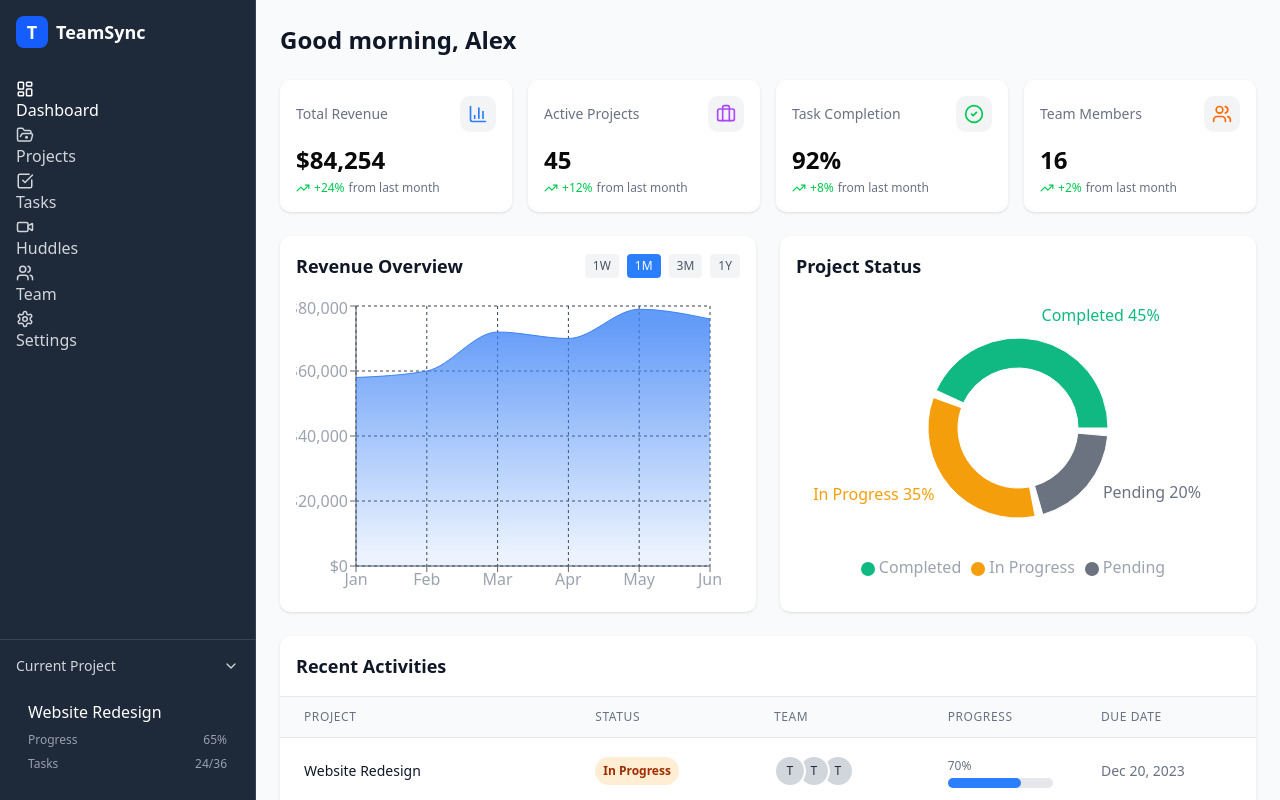
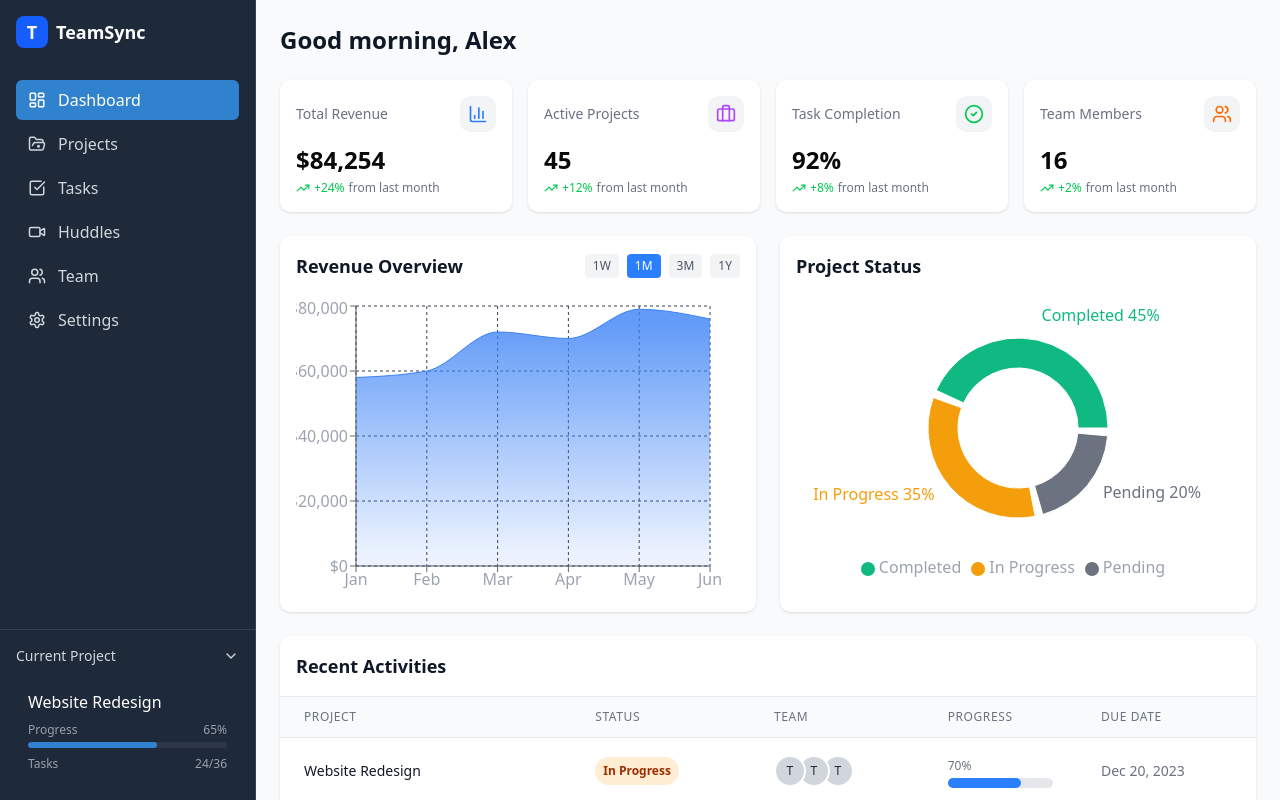
Before and after one commit to fuentes-vincent/project-manigga, a Next.js app: page /dashboard in a window 1280 px wide. Built offline with nearby package versions, Linux system fonts and the light colour scheme.

Commit message:
Fix sidebar set up

```diff
--- a/src/components/project/TaskCard.tsx
+++ b/src/components/project/TaskCard.tsx
@@ -14,6 +14,7 @@ const AvatarGroup: React.FC<{ users: User[], max?: number }> = ({ users, max = 3
   const remainingCount = users.length - max;
 
   return (
+    <>
       <div className="flex -space-x-2">
         {displayUsers.map((user) => (
           <div
@@ -33,6 +34,8 @@ const AvatarGroup: React.FC<{ users: User[], max?: number }> = ({ users, max = 3
           </div>
         )}
       </div>
+    </>
+
   );
 };
 
--- a/src/components/project/project-dashboard.css
+++ b/src/components/project/project-dashboard.css
@@ -56,24 +56,10 @@
   text-decoration: underline;
 }
 
+/* styles moved to src/components/sidebar/sidebar.css */
+
 /* Sidebar styles */
-.sidebar-nav-item {
-  display: flex;
-  align-items: center;
-  padding: 0.5rem 0.75rem;
-  border-radius: 0.375rem;
-  margin-bottom: 0.25rem;
-  transition: background-color 0.2s;
-}
-
-.sidebar-nav-item:hover {
-  background-color: rgba(255, 255, 255, 0.05);
-}
-
-.sidebar-nav-item-active {
-  background-color: #3182CE;
-  color: white;
-}
+/* styles moved to src/components/sidebar/sidebar.css */
 
 .project-progress-bar {
   height: 6px;
--- a/src/components/sidebar/Sidebar.tsx
+++ b/src/components/sidebar/Sidebar.tsx
@@ -12,6 +12,7 @@ import { useStore } from '../../stores/Store';
 import Link from 'next/link';
 import { Dashboard } from '../dashboard';
 import { usePathname } from 'next/navigation';
+import './sidebar.css';
 
 const Sidebar: React.FC = () => {
   const { currentProject } = useStore();
@@ -42,8 +43,8 @@ const Sidebar: React.FC = () => {
 
           <li>
             <Link
-              href="/projects"
-              className={`sidebar-nav-item ${pathname === '/projects' || pathname === '/project-dashboard' ? 'sidebar-nav-item-active text-white' : 'text-gray-300 hover:text-white'}`}
+              href="/project"
+              className={`sidebar-nav-item ${pathname === '/project' || pathname === '/project-dashboard' ? 'sidebar-nav-item-active text-white' : 'text-gray-300 hover:text-white'}`}
             >
               <FolderOpenDot size={18} className="mr-3" />
               Projects
--- /dev/null
+++ b/src/components/sidebar/sidebar.css
@@ -0,0 +1,36 @@
+/* Sidebar styles */
+.sidebar-nav-item {
+  display: flex;
+  align-items: center;
+  padding: 0.5rem 0.75rem;
+  border-radius: 0.375rem;
+  margin-bottom: 0.25rem;
+  transition: background-color 0.2s;
+}
+
+.sidebar-nav-item:hover {
+  background-color: rgba(255, 255, 255, 0.05);
+}
+
+.sidebar-nav-item-active {
+  background-color: #3182CE;
+  color: white;
+}
+
+.project-progress-bar {
+  height: 6px;
+  background-color: #2D3748;
+  border-radius: 9999px;
+  overflow: hidden;
+}
+
+.project-progress-bar-fill {
+  height: 100%;
+  background-color: #3182CE;
+  border-radius: 9999px;
+}
+
+.sidebar-divider {
+  margin: 1rem 0;
+  border-top: 1px solid rgba(255, 255, 255, 0.1);
+}
```
Lines whose indentation alone changed are shown as unchanged.
